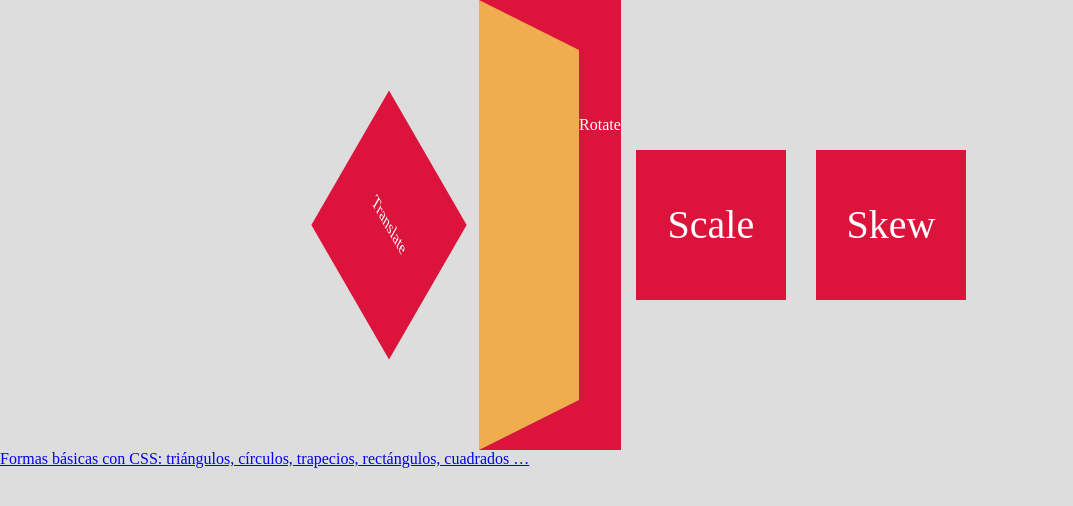
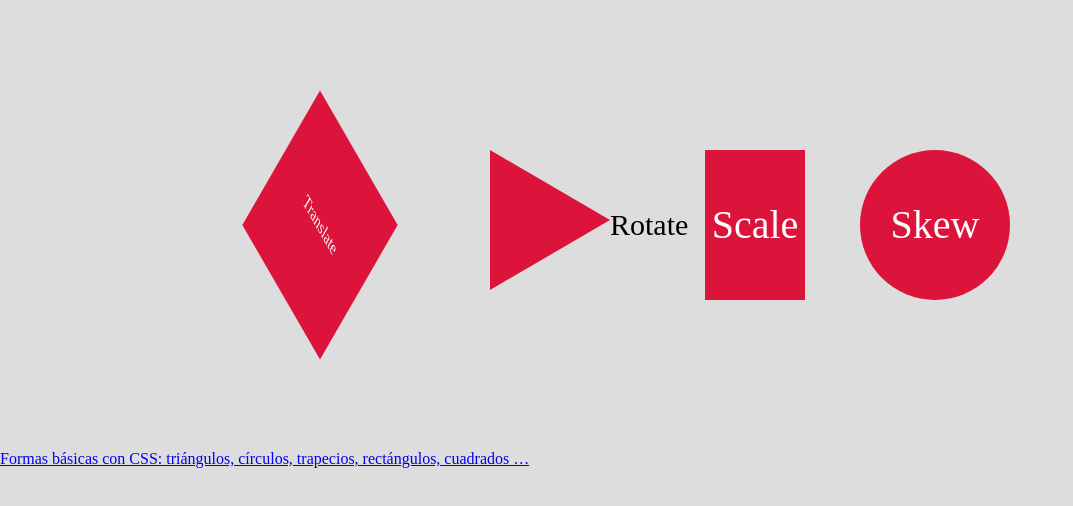
Before and after one commit to JuanesWagner/sesion04_cg_mul_a, a plain HTML site: page index2.html in a window 1280 px wide. Shown: the whole page, without its empty margins (0-1073 px from the left). Drawn offline with Linux system fonts and the light colour scheme.

Commit message:
Signed-off-by: JuanesWagner <u6000348@unimilitar.edu.co>

```diff
--- a/estilos2.css
+++ b/estilos2.css
@@ -37,16 +37,43 @@ body{
 }
 
 .triangulo{
-    width: 100;
-    height: 100;
+    margin: 150px 80px;
+    width: 0px;
+    height: 0px;
+    color: #000000;
+    text-align: center;
+    line-height: 10px;
+    font-size: 30px;
+    border-left: 120px solid crimson;
+    border-top: 70px solid transparent;
+    border-bottom: 70px solid transparent;
+    transition: all 2s;
+}
+
+.rectangulo{
+    margin: 150px 15px;
+    width: 100px;
+    height: 150px;
     background: crimson;
-    border-left: 100px solid #f0ad4e;
-    border-top: 50px solid transparent;
-    border-bottom: 50px solid transparent;
     color: #fff;
+    font-size: 40px;
     text-align: center;
     line-height: 150px;
     transition: all 2s;
+}
+
+.circulo {
+    margin: 150px 40px;
+    width: 150px;
+    height: 150px;
+    color: #fff;
+    font-size: 40px;
+    text-align: center;
+    line-height: 150px;
+    -moz-border-radius: 70%;
+    -webkit-border-radius: 70%;
+    border-radius: 70%;
+    background: crimson;
 }
 
 .rombo:nth-child(1):hover{
@@ -61,18 +88,18 @@ body{
 }
 
 .triangulo:nth-child(2):hover{
-    background: blue;
-    border-top: 50px solid transparent;
-     border-bottom: 50px solid transparent;
+    border-left: 120px solid blue;
+    border-top: 70px solid transparent;
+    border-bottom: 70px solid transparent;
     transform: rotate(2turn);
 }
 
-.caja:nth-child(3):hover{
+.rectangulo:nth-child(3):hover{
     background: yellow;
     transform: scaleX(2);
 }
 
-.caja:nth-child(4):hover{
+.circulo:nth-child(4):hover{
     background: green;
-    transform: skewX(10deg);
+    transform: skewX(40deg);
 }
--- a/index2.html
+++ b/index2.html
@@ -1,7 +1,7 @@
 <!DOCTYPE html>
 <html lang="es">
     <head>
-        <title>Transformaciones con CSS</title>
+        <title>Ejercicio en clase transformaciones</title>
         <meta charset="UTF-8">
         <meta name="viewport" content="width=device-width, user-scalable=no, initial-scale=1, maximum-scale=1, minimum-scale=1">
         <link rel="stylesheet" href="estilos2.css">
@@ -11,8 +11,8 @@
         <div class="contenedor">
             <div class="rombo">Translate</div>
             <div class="triangulo">Rotate</div>
-            <div class="caja">Scale</div>
-            <div class="caja">Skew</div>
+            <div class="rectangulo">Scale</div>
+            <div class="circulo">Skew</div>
         </div>
     </div><div><a href="https://cybmeta.com/formas-basicas-con-css-triangulos-circulos-trapecios-rectangulos-cuadrados">Formas básicas con CSS: triángulos, círculos, trapecios, rectángulos, cuadrados …</a></div>
     </body>
```
